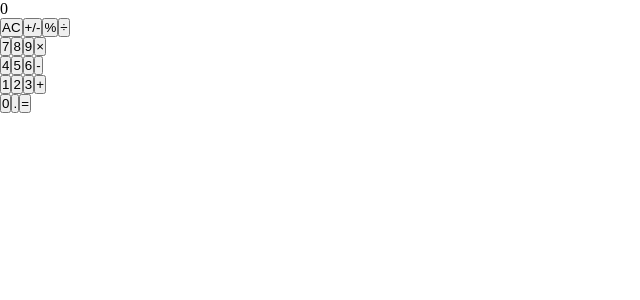
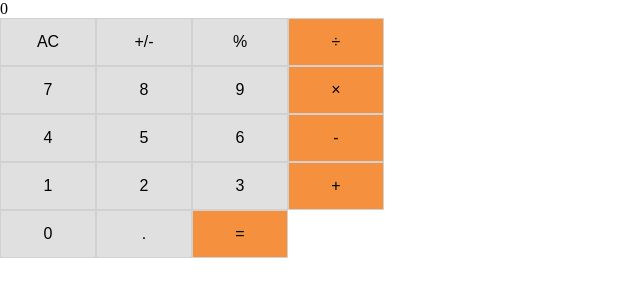
Before and after one commit to El-Potato-Slayer/react-calculator, a React (Create React App) app: page / in a window 1280 px wide. Shown: the top 300 px of the page, without its empty margins (0-640 px from the left). Built offline with nearby package versions, Linux system fonts and the light colour scheme.

Commit message:
added styling for buttons

```diff
--- a/package.json
+++ b/package.json
@@ -7,6 +7,7 @@
     "@testing-library/react": "^11.2.7",
     "@testing-library/user-event": "^12.8.3",
     "big.js": "^5.2.2",
+    "node-sass": "^6.0.0",
     "prop-types": "^15.7.2",
     "react": "^17.0.2",
     "react-dom": "^17.0.2",
--- a/src/components/App.js
+++ b/src/components/App.js
@@ -1,5 +1,5 @@
 import { Component, Fragment } from 'react';
-import '../App.css';
+import '../styles.css';
 import ButtonPanel from './ButtonPanel';
 import Display from './Display';
 import calculate from '../logic/calculate';
--- a/src/components/Button.js
+++ b/src/components/Button.js
@@ -6,7 +6,7 @@ function Button({ name, clickHandler }) {
   }
 
   return (
-    <button type="button" onClick={() => { handleClick(name); }}>{name}</button>
+    <button className="button" type="button" onClick={() => { handleClick(name); }}>{name}</button>
   );
 }
 
--- /dev/null
+++ b/src/styles.css
@@ -0,0 +1,12 @@
+.button {
+  background: #E0E0E0;
+  width: 6rem;
+  height: 3rem;
+  border: 1px #D1D1D1 solid;
+  font-size: 1rem;
+}
+
+.button:last-of-type {
+  background: #F5913E;
+}
+/*# sourceMappingURL=styles.css.map */
--- /dev/null
+++ b/src/styles.scss
@@ -0,0 +1 @@
+@import './styles/button'
--- /dev/null
+++ b/src/styles/_button.scss
@@ -0,0 +1,12 @@
+.button{
+  background: #E0E0E0;
+  // padding: 2rem 1rem;
+  width: 6rem;
+  height: 3rem;
+  border: 1px #D1D1D1 solid;
+  font-size: 1rem;
+}
+
+.button:last-of-type{
+  background: #F5913E;
+}
```
Also changed, not shown: 2 other files (tests, documents, lock files or other folders).
